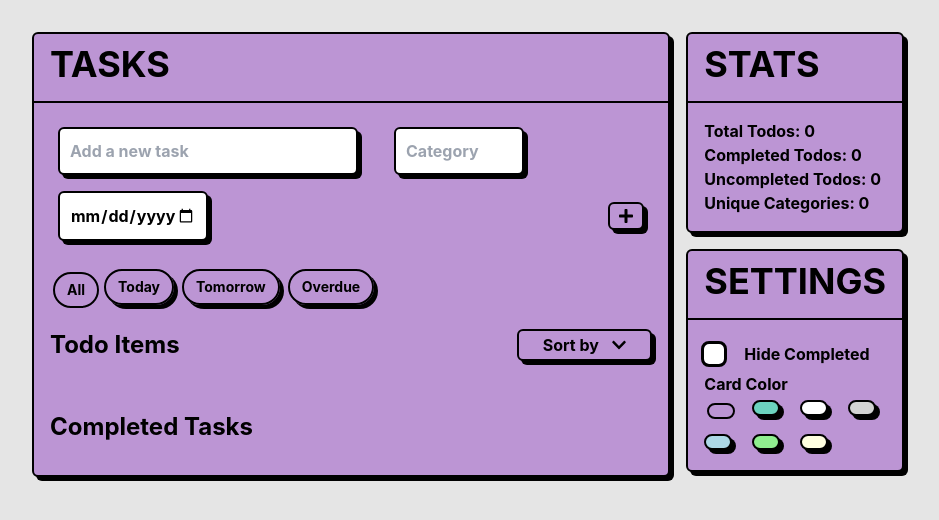
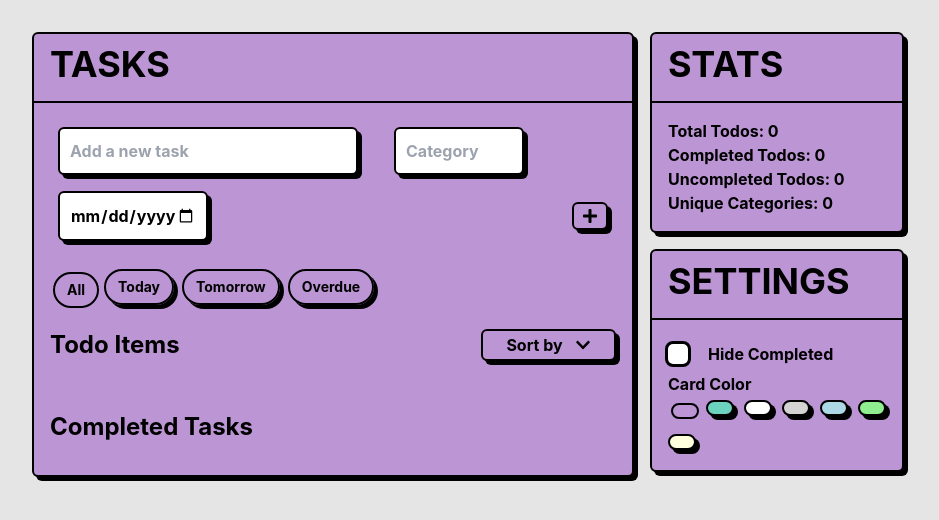
Before and after one commit to ehoffman66/todo, a React (Create React App) app: page / in a window 1280 px wide. Shown: the top 520 px of the page, without its empty margins (172-1111 px from the left). Built offline with nearby package versions, Linux system fonts and the light colour scheme.

Commit message:
Update how many colors per line in settings bar

```diff
--- a/src/components/SettingsCard.js
+++ b/src/components/SettingsCard.js
@@ -21,7 +21,7 @@
           </div>
           <div>
             <label>Card Color</label>
-            <div style={{ display: 'grid', gridTemplateColumns: 'repeat(4, 1fr)', gap: '10px' }}>
+            <div style={{ display: 'grid', gridTemplateColumns: 'repeat(6, 1fr)', gap: '10px' }}>
                 {colorOptions.map(color => (
                     <Badge
                         key={color}
```
